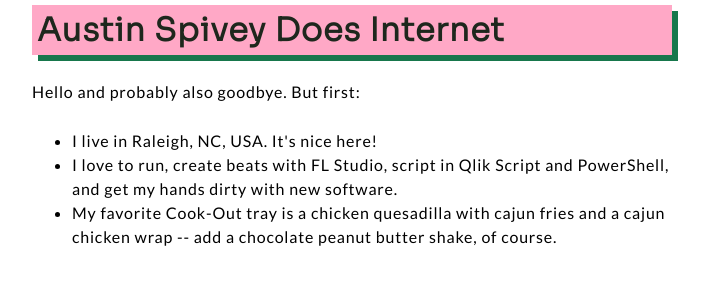
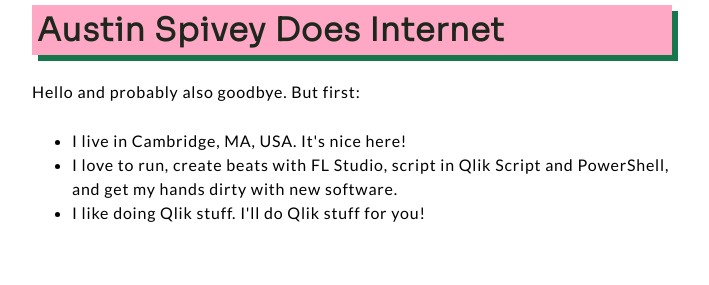
Before and after one commit to hurrifan1/SpiveyWorld, a Jekyll site: the page built from index.html, in a window 1280 px wide, cut to the strip 134-419 px from the top of the page. Shown: the whole strip, without its empty margins (288-997 px from the left). Built offline with Jekyll 4.4.1, drawn with Linux system fonts in a browser that asks for light colours.

Commit message:
Update index.html

```diff
--- a/index.html
+++ b/index.html
@@ -7,7 +7,7 @@ title: Home
     Hello and probably also goodbye. But first:
 </p>
 <ul>
-    <li>I live in Raleigh, NC, USA. It's nice here!</li>
+    <li>I live in Cambridge, MA, USA. It's nice here!</li>
     <li>I love to run, create beats with FL Studio, script in Qlik Script and PowerShell, and get my hands dirty with new software.</li>
-    <li>My favorite Cook-Out tray is a chicken quesadilla with cajun fries and a cajun chicken wrap -- add a chocolate peanut butter shake, of course.</li>
+    <li>I like doing Qlik stuff. I'll do Qlik stuff for you!</li>
 </ul>
```
